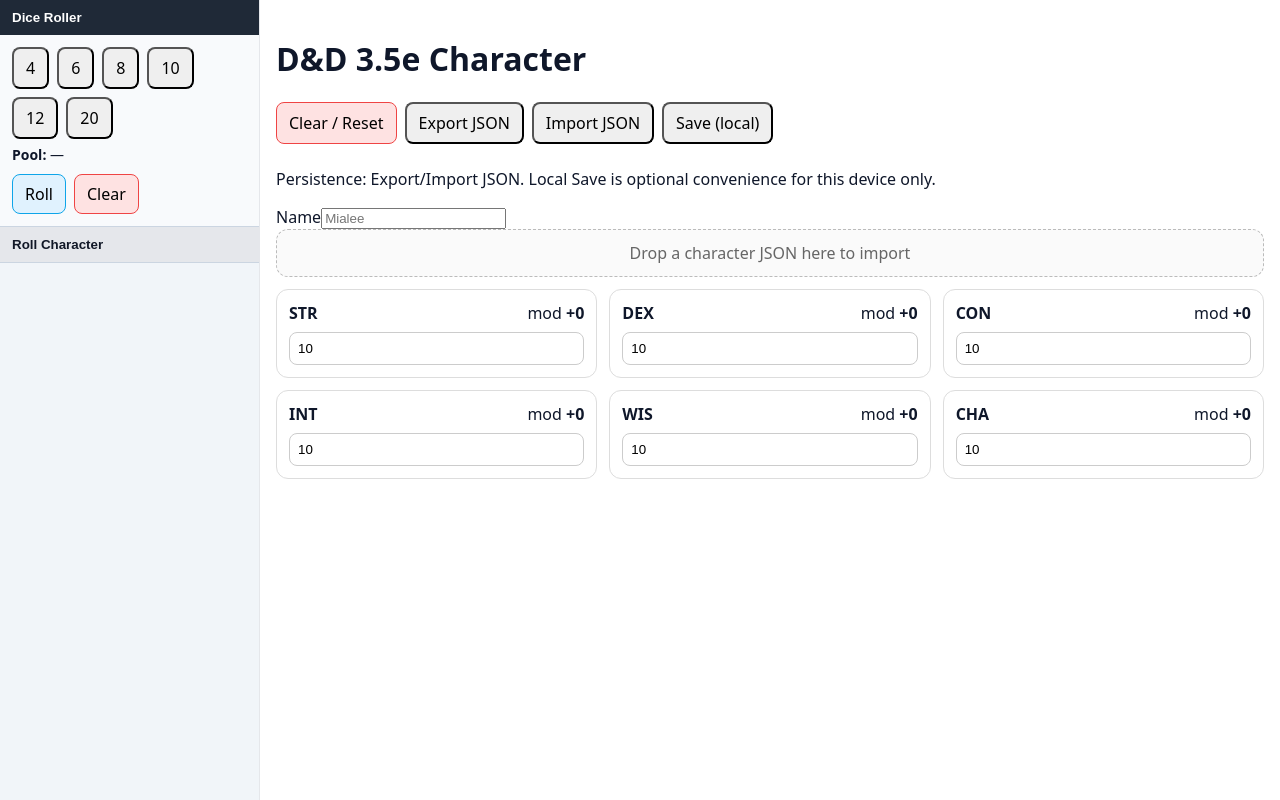
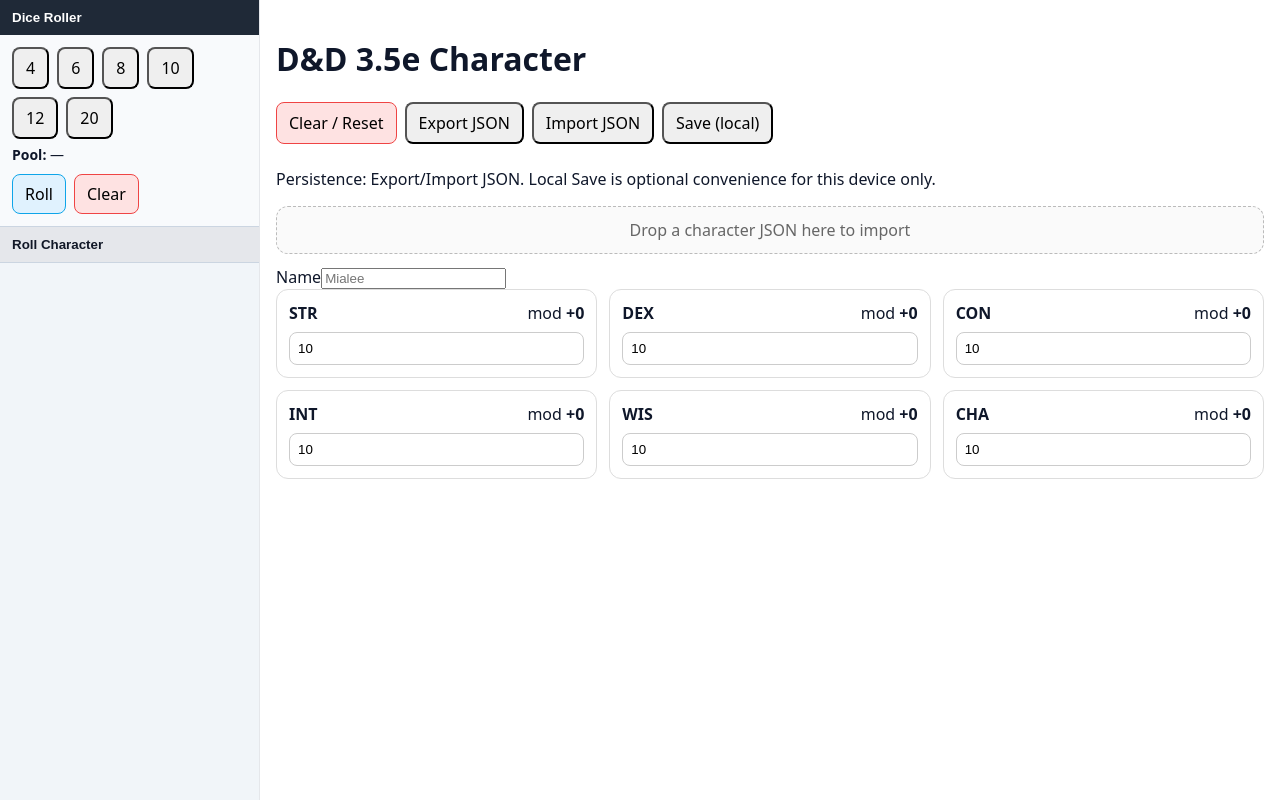
Before and after one commit to instantsoup/instantsoup.github.io, a React (Vite) app: page / in a window 1280 px wide. Built offline with nearby package versions, Linux system fonts and the light colour scheme.

Commit message:
UI adjustments

```diff
--- a/src/App.tsx
+++ b/src/App.tsx
@@ -3,8 +3,6 @@
 import { ImportExportBar } from './components/ImportExportBar';
 import { LeftSidebar } from './components/LeftSidebar';
 import { useCharacter } from './hooks/useCharacter';
-
-// NOTE: Global styles are imported in main.tsx via styles/index.css
 
 export function App() {
   const {
@@ -36,12 +34,14 @@
             exportJson={exportJson}
             onPickFile={() => {
               onPickFile?.();
-            }} // ensure () => void
+            }}
             onFileChange={onFileChange}
             fileInputRef={fileInputRef}
             resetAll={resetAll}
           />
         </header>
+
+        <DropZone onFile={importFromFile} />
 
         <label className="field mb-12">
           <span className="field__label mb-4">Name</span>
@@ -54,8 +54,6 @@
           />
         </label>
 
-        <DropZone onFile={importFromFile} />
-
         <AbilityGrid scores={scores} mods={mods} onNum={onNum} />
 
         {error && <p className="text-error mt-12">{error}</p>}
```
